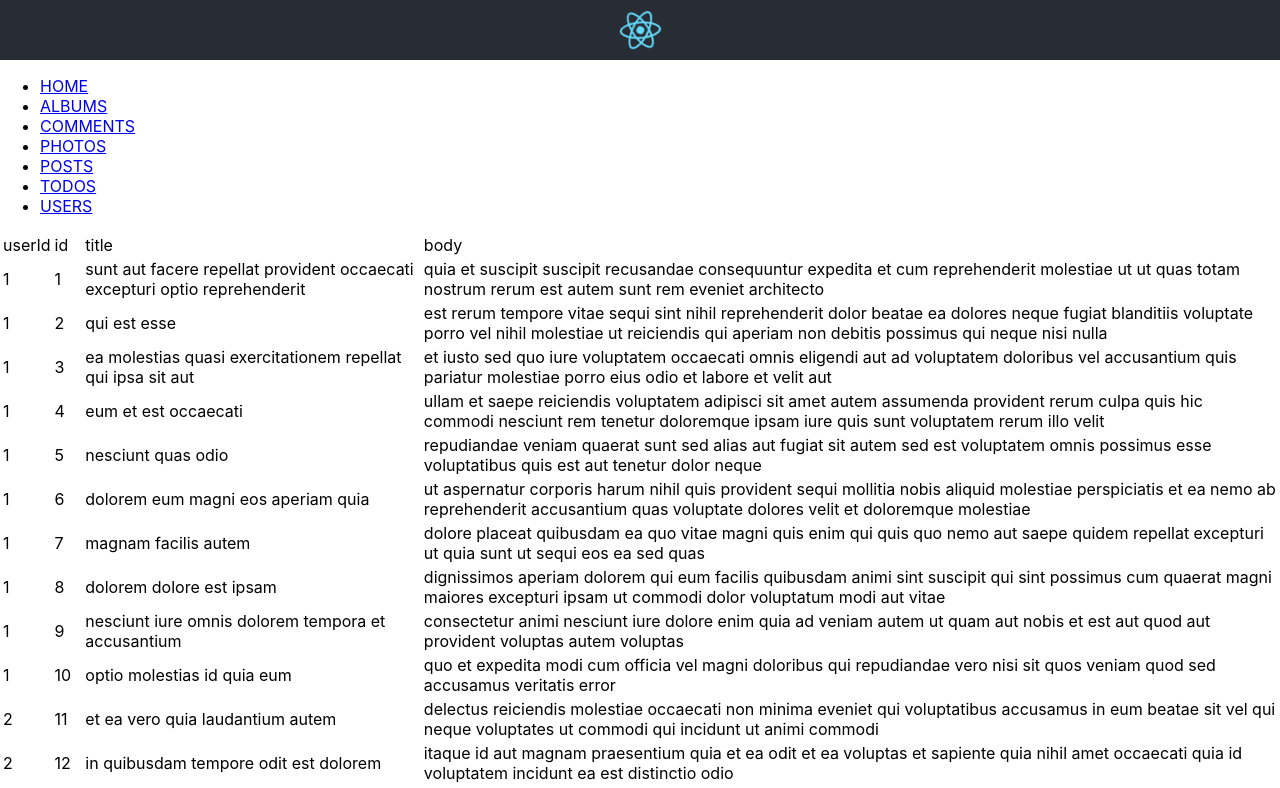
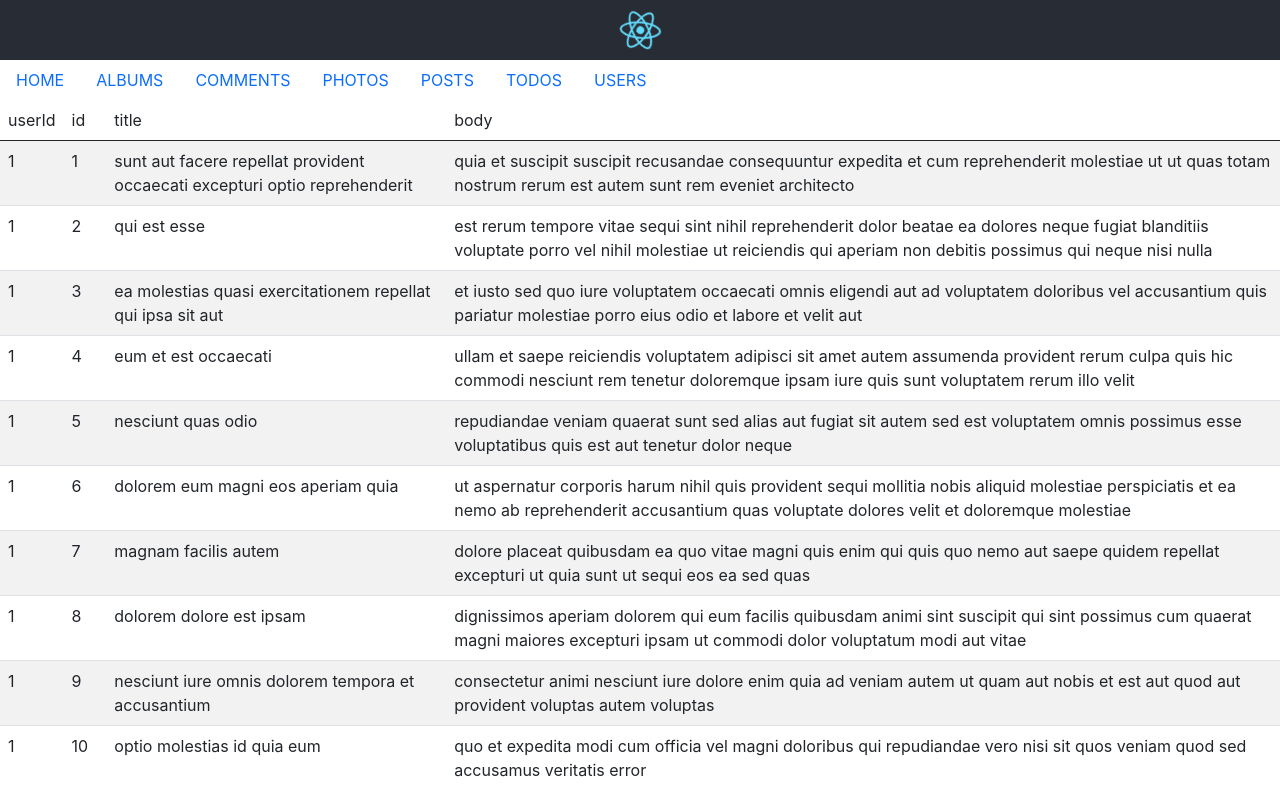
Before and after one commit to 44jovi/qa-gl-mern-react-3, a React (Create React App) app in the folder react-demo/: page /posts in a window 1280 px wide. Shown: the top 788 px of the page. Built offline with nearby package versions, Linux system fonts and the light colour scheme.

Commit message:
update styling - tables and nav

```diff
--- a/react-demo/package.json
+++ b/react-demo/package.json
@@ -10,6 +10,7 @@
     "react-dom": "^18.2.0",
     "react-router-dom": "^6.11.1",
     "react-scripts": "5.0.1",
+    "reactstrap": "^9.1.9",
     "web-vitals": "^2.1.4"
   },
   "scripts": {
--- a/react-demo/public/index.html
+++ b/react-demo/public/index.html
@@ -24,6 +24,10 @@
       work correctly both with client-side routing and a non-root public URL.
       Learn how to configure a non-root public URL by running `npm run build`.
     -->
+    <link
+      rel="stylesheet"
+      href="https://cdn.jsdelivr.net/npm/bootstrap@5.1.0/dist/css/bootstrap.min.css"
+    />
     <title>React App</title>
   </head>
   <body>
--- a/react-demo/src/App.js
+++ b/react-demo/src/App.js
@@ -1,7 +1,7 @@
 import logo from "./logo.svg";
 import "./App.css";
 import { BrowserRouter, Route, Routes } from "react-router-dom";
-import Nav from "./components/Nav";
+import Menu from "./components/Menu";
 import Home from "./components/Home";
 import Albums from "./components/Albums";
 import Comments from "./components/Comments";
@@ -20,7 +20,7 @@ function App() {
       </div>
 
       <BrowserRouter>
-        <Nav />
+        <Menu />
         <Routes>
           <Route exact path="/" element={<Home />}></Route>
           <Route exact path="/albums" element={<Albums />}></Route>
--- a/react-demo/src/components/Albums.jsx
+++ b/react-demo/src/components/Albums.jsx
@@ -1,4 +1,5 @@
 import albums from "../resources/albums.json";
+import { Table } from "reactstrap";
 const Albums = () => {
   const printData = () => {
     return albums.map((a, index) => {
@@ -15,7 +16,7 @@ const Albums = () => {
 
   return (
     <>
-      <table>
+      <Table hover striped>
         <thead>
           <tr>
             <th>userId</th>
@@ -24,7 +25,7 @@ const Albums = () => {
           </tr>
         </thead>
         <tbody>{printData()}</tbody>
-      </table>
+      </Table>
     </>
   );
 };
--- a/react-demo/src/components/Comments.jsx
+++ b/react-demo/src/components/Comments.jsx
@@ -1,4 +1,6 @@
 import comments from "../resources/comments.json";
+import { Table } from "reactstrap";
+
 const Comments = () => {
   const printData = () => {
     return comments.map((c, index) => {
@@ -17,7 +19,7 @@ const Comments = () => {
 
   return (
     <>
-      <table>
+      <Table hover striped>
         <thead>
           <tr>
             <td>postId</td>
@@ -28,7 +30,7 @@ const Comments = () => {
           </tr>
         </thead>
         <tbody>{printData()}</tbody>
-      </table>
+      </Table>
     </>
   );
 };
--- /dev/null
+++ b/react-demo/src/components/Menu.jsx
@@ -0,0 +1,60 @@
+import { Link } from "react-router-dom";
+import { Nav, NavItem, NavLink } from "reactstrap";
+
+const Menu = () => {
+  return (
+    <>
+      <Nav pills>
+        <NavItem>
+          <NavLink href="/">HOME</NavLink>
+        </NavItem>
+        <NavItem>
+          <NavLink href="/albums">ALBUMS</NavLink>
+        </NavItem>
+        <NavItem>
+          <NavLink href="/comments">COMMENTS</NavLink>
+        </NavItem>
+        <NavItem>
+          <NavLink href="/photos">PHOTOS</NavLink>
+        </NavItem>
+        <NavItem>
+          <NavLink href="/posts">POSTS</NavLink>
+        </NavItem>
+        <NavItem>
+          <NavLink href="/todos">TODOS</NavLink>
+        </NavItem>
+        <NavItem>
+          <NavLink href="/users">USERS</NavLink>
+        </NavItem>
+      </Nav>
+    </>
+  );
+};
+
+export default Menu;
+
+{
+  /* <ul>
+<li>
+  <Link to="/">HOME</Link>
+</li>
+<li>
+  <Link to="/albums">ALBUMS</Link>
+</li>
+<li>
+  <Link to="/comments">COMMENTS</Link>
+</li>
+<li>
+  <Link to="/photos">PHOTOS</Link>
+</li>
+<li>
+  <Link to="/posts">POSTS</Link>
+</li>
+<li>
+  <Link to="/todos">TODOS</Link>
+</li>
+<li>
+  <Link to="/users">USERS</Link>
+</li>
+</ul> */
+}
--- a/react-demo/src/components/Nav.jsx
+++ /dev/null
@@ -1,33 +0,0 @@
-import { Link } from "react-router-dom";
-
-const Nav = () => {
-  return (
-    <>
-      <ul>
-        <li>
-          <Link to="/">HOME</Link>
-        </li>
-        <li>
-          <Link to="/albums">ALBUMS</Link>
-        </li>
-        <li>
-          <Link to="/comments">COMMENTS</Link>
-        </li>
-        <li>
-          <Link to="/photos">PHOTOS</Link>
-        </li>
-        <li>
-          <Link to="/posts">POSTS</Link>
-        </li>
-        <li>
-          <Link to="/todos">TODOS</Link>
-        </li>
-        <li>
-          <Link to="/users">USERS</Link>
-        </li>
-      </ul>
-    </>
-  );
-};
-
-export default Nav;
--- a/react-demo/src/components/Photos.jsx
+++ b/react-demo/src/components/Photos.jsx
@@ -1,4 +1,6 @@
 import photos from "../resources/photos.json";
+import { Table } from "reactstrap";
+
 const Photos = () => {
   const printData = () => {
     return photos.map((p, index) => {
@@ -17,7 +19,7 @@ const Photos = () => {
 
   return (
     <>
-      <table>
+      <Table hover striped>
         <thead>
           <tr>
             <td>albumId</td>
@@ -28,7 +30,7 @@ const Photos = () => {
           </tr>
         </thead>
         <tbody>{printData()}</tbody>
-      </table>
+      </Table>
     </>
   );
 };
--- a/react-demo/src/components/Posts.jsx
+++ b/react-demo/src/components/Posts.jsx
@@ -1,4 +1,6 @@
 import posts from "../resources/posts.json";
+import { Table } from "reactstrap";
+
 const Posts = () => {
   const printData = () => {
     return posts.map((p, index) => {
@@ -16,7 +18,7 @@ const Posts = () => {
 
   return (
     <>
-      <table>
+      <Table hover striped>
         <thead>
           <tr>
             <td>userId</td>
@@ -26,7 +28,7 @@ const Posts = () => {
           </tr>
         </thead>
         <tbody>{printData()}</tbody>
-      </table>
+      </Table>
     </>
   );
 };
--- a/react-demo/src/components/Todos.jsx
+++ b/react-demo/src/components/Todos.jsx
@@ -1,4 +1,6 @@
 import todos from "../resources/todos.json";
+import { Table } from "reactstrap";
+
 const Todos = () => {
   const printData = () => {
     return todos.map((p, index) => {
@@ -17,7 +19,7 @@ const Todos = () => {
 
   return (
     <>
-      <table>
+      <Table hover striped>
         <thead>
           <tr>
             <td>userId</td>
@@ -27,7 +29,7 @@ const Todos = () => {
           </tr>
         </thead>
         <tbody>{printData()}</tbody>
-      </table>
+      </Table>
     </>
   );
 };
--- a/react-demo/src/components/Users.jsx
+++ b/react-demo/src/components/Users.jsx
@@ -1,4 +1,6 @@
 import users from "../resources/users.json";
+import { Table } from "reactstrap";
+
 const Users = () => {
   const printData = () => {
     return users.map((u, index) => {
@@ -40,7 +42,7 @@ const Users = () => {
 
   return (
     <>
-      <table>
+      <Table hover striped>
         <thead>
           <tr>
             <td>id</td>
@@ -56,7 +58,7 @@ const Users = () => {
           </tr>
         </thead>
         <tbody>{printData()}</tbody>
-      </table>
+      </Table>
     </>
   );
 };
```
Also changed, not shown: 1 other file (tests, documents, lock files or other folders).
